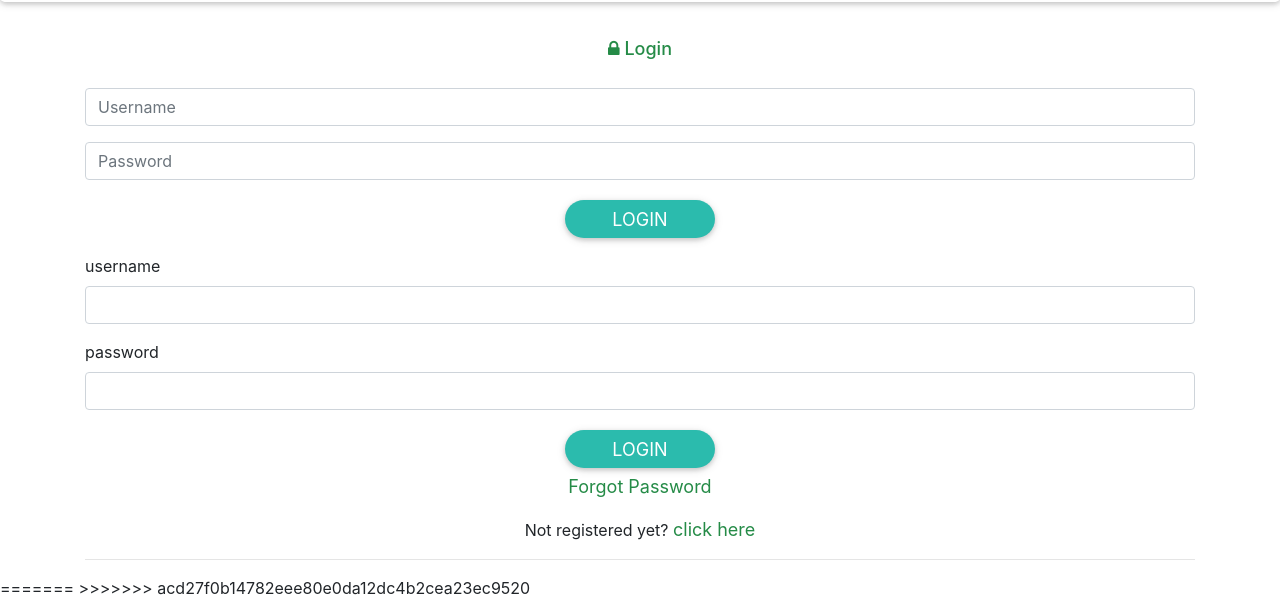
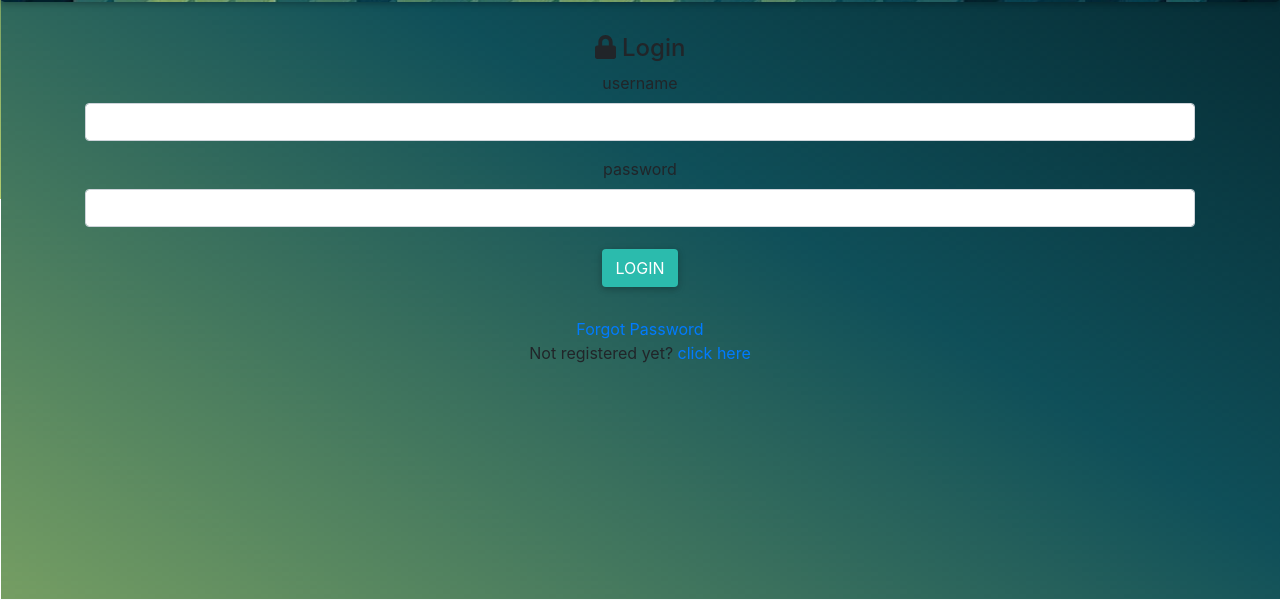
Before and after one commit to abigehl/Cs307GroupProject, a Flask app: page / in a window 1280 px wide. Shown: the part 201-801 px from the top of the page. Run offline with Flask 2, Linux system fonts and the light colour scheme; some libraries are stand-ins or nearby versions.

Commit message:
merge resolve

```diff
--- a/templates/main.html
+++ b/templates/main.html
@@ -3,16 +3,17 @@
 
 <!DOCTYPE html>
 <html lang="en">
+
 {% block title %}
 Sign In
 {% endblock %}
 
-
 {% block styles %}
 <head>
-	<div style="background-image: url(Images/navbar.png); ">
+    <div style="background-image: url(../static/Images/navbar.png); ">
     <meta charset="utf-8">
     <meta name="viewport" content="width=device-width, initial-scale=1">
+
 
     <title>Help Me Recipe</title>
 
@@ -30,84 +31,57 @@ Sign In
     <!-- popper -->
     <script src="https://cdnjs.cloudflare.com/ajax/libs/popper.js/1.14.3/umd/popper.min.js" integrity="sha384-ZMP7rVo3mIykV+2+9J3UJ46jBk0WLaUAdn689aCwoqbBJiSnjAK/l8WvCWPIPm49" crossorigin="anonymous"></script>
 
+    <script src="https://use.fontawesome.com/releases/v5.0.8/js/all.js"></script>
+
     <script type="text/javascript" src="https://cdnjs.cloudflare.com/ajax/libs/mdbootstrap/4.5.11/js/mdb.min.js"></script>
 
-
-	<link rel= "stylesheet" type= "text/css" href= "{{ url_for('static',filename='styles/main.css') }}">
-	<link href="https://stackpath.bootstrapcdn.com/font-awesome/4.7.0/css/font-awesome.min.css" rel="stylesheet" >
+    <link href="style.css" rel="stylesheet">
 
     </div>
 
-	<meta name="google-signin-scope" content="profile email">
-    <meta name="google-signin-client_id" content="858848611313-b855vink9p4dclkpjgafb87224lrlbog.apps.googleusercontent.com">
-    <script src="https://apis.google.com/js/platform.js" async defer></script>
 </head>
 {% endblock %}
 {% block content %}
 <body>
 
-<div class="header_background"></div>
-<div class="jumbotron">
-	<h1 class="display-4 text-center">Help Me Recipe</h1>
+    <div style="height: 100vh; background-image: url(../static/Images/bg.png); ">
+
+    <!-- Navigation -->
+    <div class="jumbotron " style="background-image:url(../static/Images/navbar.jpg); background-size:100%">
+
+        <div style="background-image: url(../static/Images/navbar.png); background-size: cover; ">
+
+        <h1 class="display-4 text-center text-light font-weight-bold">Help Me Recipe</h1>
+
         </div>
 
-<div class="container padding">
+    </div>
+
+
+    <div class="container padding text-center">
 	    <div class="login-popup-heading text-center">
 	        <h4><i class="fa fa-lock" aria-hidden="true"></i> Login </h4>
 	    </div>
-    <div class="mb-4"></div>
+
+
     <form id="loginMember" role="form" action="" method="post">
-        <div class="form-group">
-            <input type="text" class="form-control" id="user_id" placeholder="Username" name="username">
-        </div>
-        <div class="form-group">
-            <input type="password" class="form-control" id="password" placeholder="Password" name="password">
-        </div>
-        <div class="form-group text-center">
-        	<button type="submit" class="btn btn-default login-popup-btn" name="submit" value="1">Login</button>
-        </div>
-
                 {{ form.hidden_tag() }}
                 {{ wtf.form_field(form.username) }}
                 {{ wtf.form_field(form.password) }}
         <button type="submit" class="btn btn-default login-popup-btn" name="submit" value="1">Login</button>
     </form>
+	</div>
+
+	<div class="mb-4"></div>
 
     <div class="form-group text-center">
 
     <a class="pwd-forget" href="javascript:void(0)" id="open_forgotPassword">Forgot Password</a>
-    </div>
     <div class="text-center">Not registered yet? <a href="http://192.168.50.34/abcc/membership-application">click here</a></div>
 	</div>
-
-<div class="container padding"></div>
-
-
-<div class="g-signin2" data-onsuccess="onSignIn" data-theme="dark"></div>
-    <script>
-      function onSignIn(googleUser) {
-        // Useful data for your client-side scripts:
-        var profile = googleUser.getBasicProfile();
-        console.log("ID: " + profile.getId()); // Don't send this directly to your server!
-        console.log('Full Name: ' + profile.getName());
-        console.log('Given Name: ' + profile.getGivenName());
-        console.log('Family Name: ' + profile.getFamilyName());
-        console.log("Image URL: " + profile.getImageUrl());
-        console.log("Email: " + profile.getEmail());
-
-        // The ID token you need to pass to your backend:
-        var id_token = googleUser.getAuthResponse().id_token;
-        console.log("ID Token: " + id_token);
-      };
-    </script>
-
-<div class="container padding">
-	<hr>
     </div>
-=======
->>>>>>> acd27f0b14782eee80e0da12dc4b2cea23ec9520
 
 </body>
+
 </html>
-
 {% endblock %}
```
Also changed, not shown: static/Images/bg.png (renamed from templates/Images/bg.png), static/Images/icecube.jpg (renamed from templates/Images/icecube.jpg), static/Images/navbar.jpg (renamed from templates/Images/navbar.jpg), static/Images/spicy.jpg (renamed from templates/Images/spicy.jpg). Lines whose indentation alone changed are shown as unchanged.
